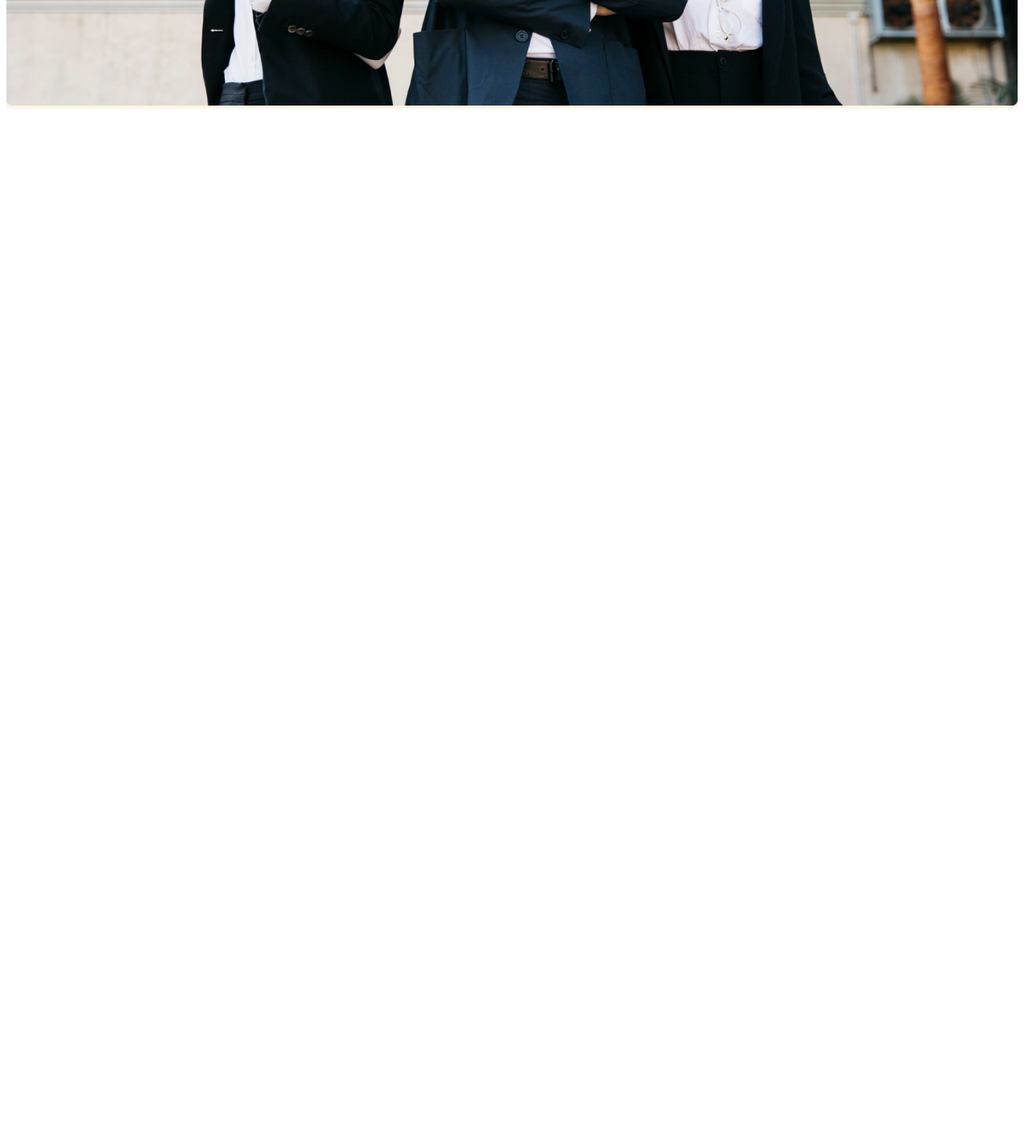
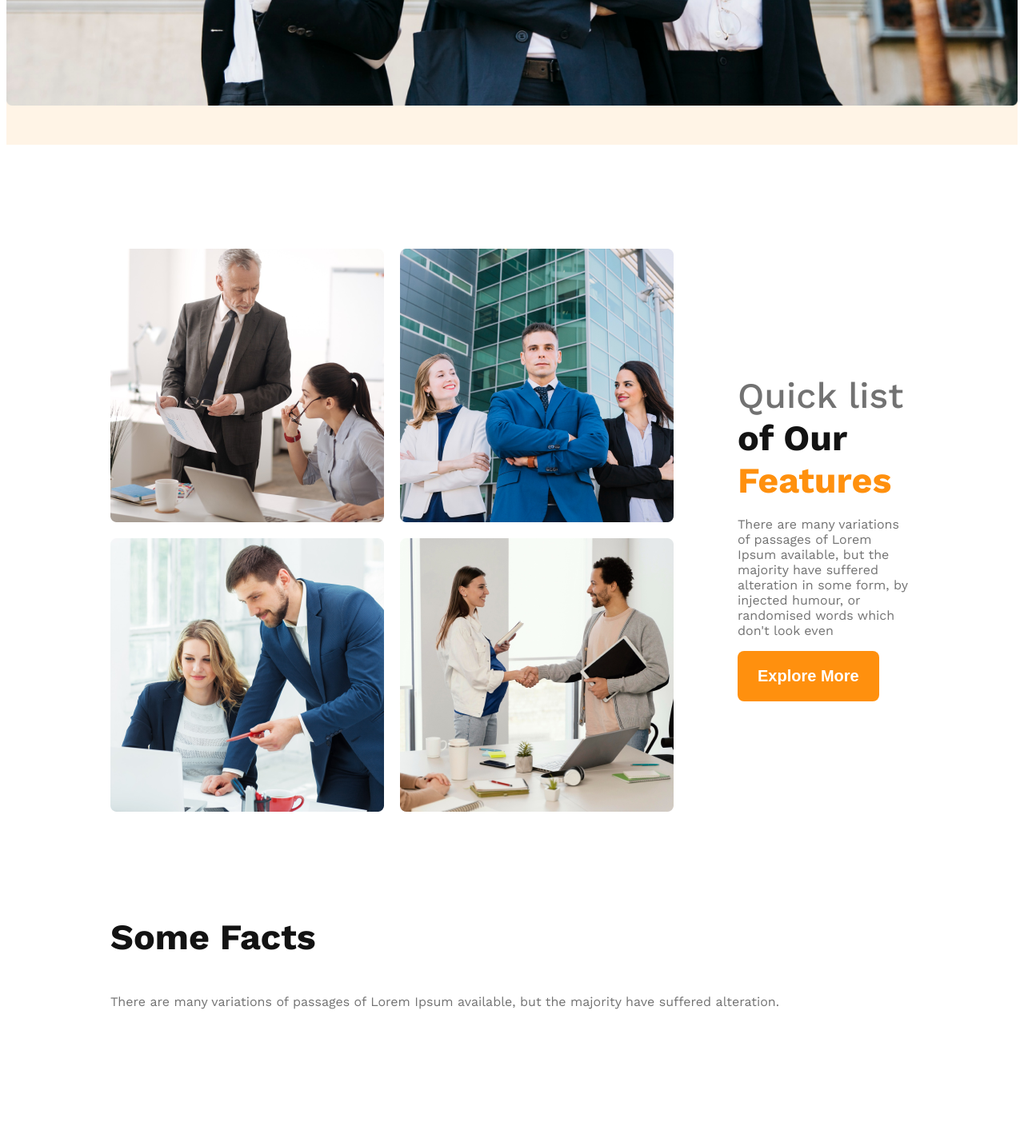
Before and after one commit to abdullah01846/g3-architect-website, a plain HTML site: page index.html in a window 1280 px wide. Shown: the part 1048-2471 px from the top of the page at 80% size. Before the commit the page ends 1192 px from the top, so only its background shows below. Drawn offline with nearby package versions, Linux system fonts and the light colour scheme.

Commit message:
new facts section structure updated

```diff
--- a/index.html
+++ b/index.html
@@ -31,6 +31,59 @@
         </div>
     </header>
     <main>
+        <!-- teams section -->
+       <section class="teams display-flex">
+         <div class="team-img-container">
+             <img src="images/team1.png" alt="">
+             <img src="images/team2.png" alt="">
+             <img src="images/team3.png" alt="">
+             <img src="images/team4.png" alt="">
+         </div>
+         <div class="our-features">
+             <h3 class="feature-title"><span id="Quick">Quick list</span> <span id="our">of Our</span> <span id="Features">Features</span></h3>
+             <p class="feafure-description">There are many variations of passages of Lorem Ipsum available,
+                but the majority have suffered alteration in some form, by injected humour,
+                or randomised words which don't look even</p>
+                <button class="btn-primary">Explore More</button>
+         </div>
+       </section>
+
+
+       <!-- features section -->
+        <section>
+
+        </section>
+
+        <!-- some facts section -->
+         <section>
+            <h3 class="section-title">Some Facts</h3>
+            <p class="section-description">There are many variations of passages of Lorem Ipsum available,
+                 but the majority have suffered alteration.</p>
+
+            <div class="facts-container">
+                <div class="fact">
+                    <img src="" alt="" class="fact-icon">
+                    <h4 class="fact-number"></h4>
+                    <h5 class="fact-name"></h5>
+                </div>
+                <div class="fact">
+                    <img src="" alt="" class="fact-icon">
+                    <h4 class="fact-number"></h4>
+                    <h5 class="fact-name"></h5>
+                </div>
+                <div class="fact">
+                    <img src="" alt="" class="fact-icon">
+                    <h4 class="fact-number"></h4>
+                    <h5 class="fact-name"></h5>
+                </div>
+                <div class="fact">
+                    <img src="" alt="" class="fact-icon">
+                    <h4 class="fact-number"></h4>
+                    <h5 class="fact-name"></h5>
+                </div>
+            </div>
+         </section>
+
 
     </main>
     <footer>
--- a/style/g3.css
+++ b/style/g3.css
@@ -40,6 +40,16 @@
     border-radius: 8px;
     border: none;
 
+}
+
+/* main  */
+main{
+    max-width: 1440px;
+    margin: 0 auto;
+}
+
+main > section{
+    margin: 130px;
 }
 
 
@@ -97,13 +107,88 @@
 
 .banner-image{
     max-width: 100%;
+    margin-bottom: 2.8rem;
 }
 
 
 
+/* feature related style */
+.teams{
+    align-items: center;
+}
+
+.team-img-container{
+    display: grid;
+    grid-template-columns: repeat(2, 1fr);
+    gap: 20px;
+}
+
+.our-features{
+    max-width: 537px;
+    margin-left: 80px;
+
+}
+
+.feafure-description{
+    color: #727272;
+    font-size: 1rem;
+    font-weight: 400;
+}
+
+#Quick{
+    color: #727272;
+    font-size: 2.8rem;
+    font-weight: 500;
+}
+
+#our{
+    color: #131313;
+    font-size: 2.8rem;
+    font-weight: bold;
+}
+
+#Features{
+    color: #FF900E;
+    font-size: 2.8rem;
+    font-weight: bold;
+}
+
+
+/* Some facts section  */
+.section-title{
+    color: #131313;
+    font-weight: bold;
+    font-size: 2.8rem;
+}
+
+.section-description{
+    color: #727272;
+    font-weight: 400;
+    font-size: 1rem;
+}
+
 /* responsive media query  */
 @media screen and (max-width: 576px) {
-    .navber, .nav-links{
+    .navber,
+    .nav-links,
+    .teams{
         flex-direction: column;
     }
+    .team-img-container{
+        grid-template-columns: repeat(1, 1fr);
+    }
+    .our-features{
+        margin: 20px;
+    }
 }
+
+
+/* responsive medium device */
+@media screen and (min-width: 576px)  and (max-width: 992px)  {
+    .teams{
+        flex-direction: column;
+    }
+    .our-features{
+        margin-left: 50px auto;
+    }
+}
```
